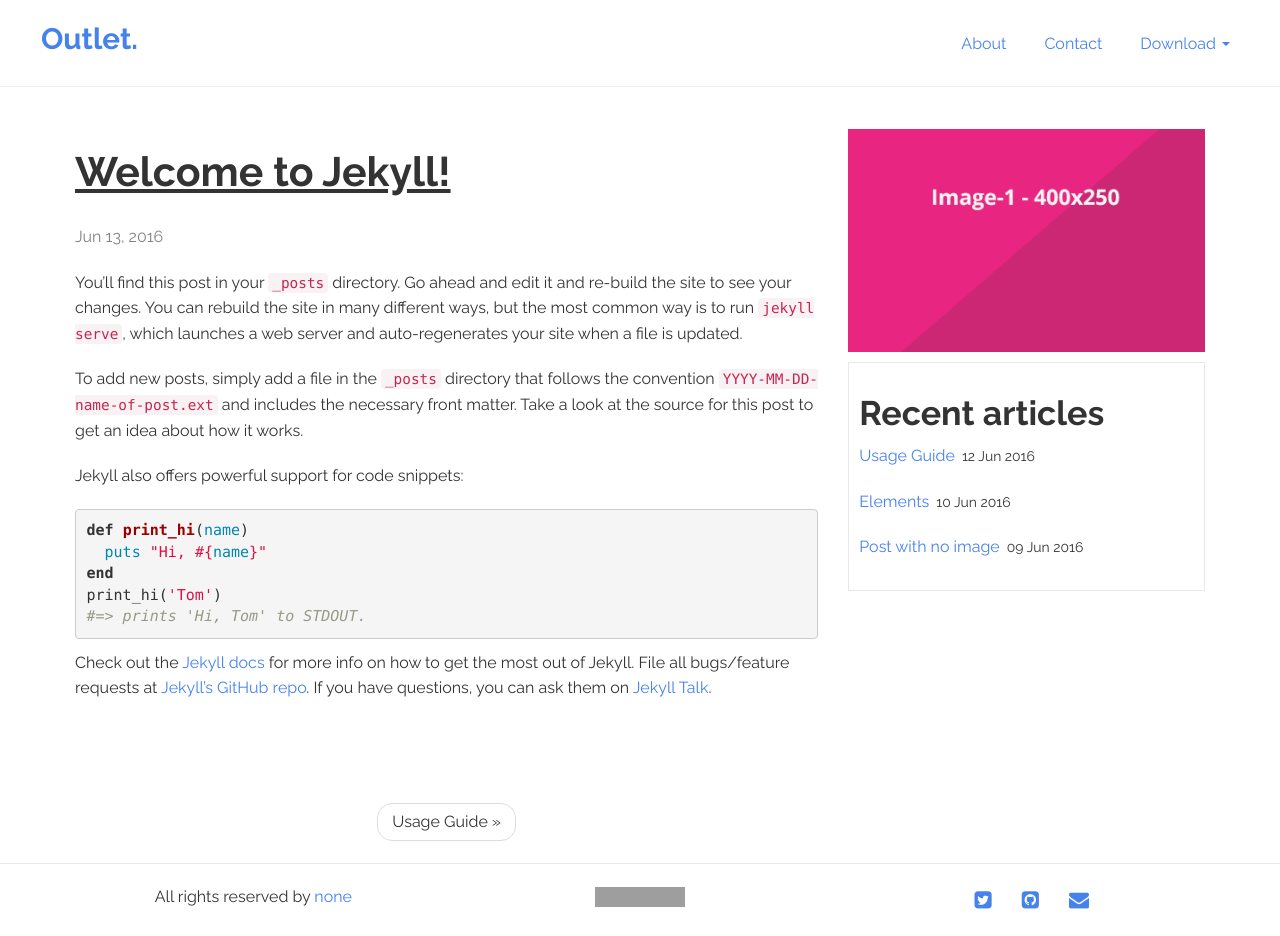
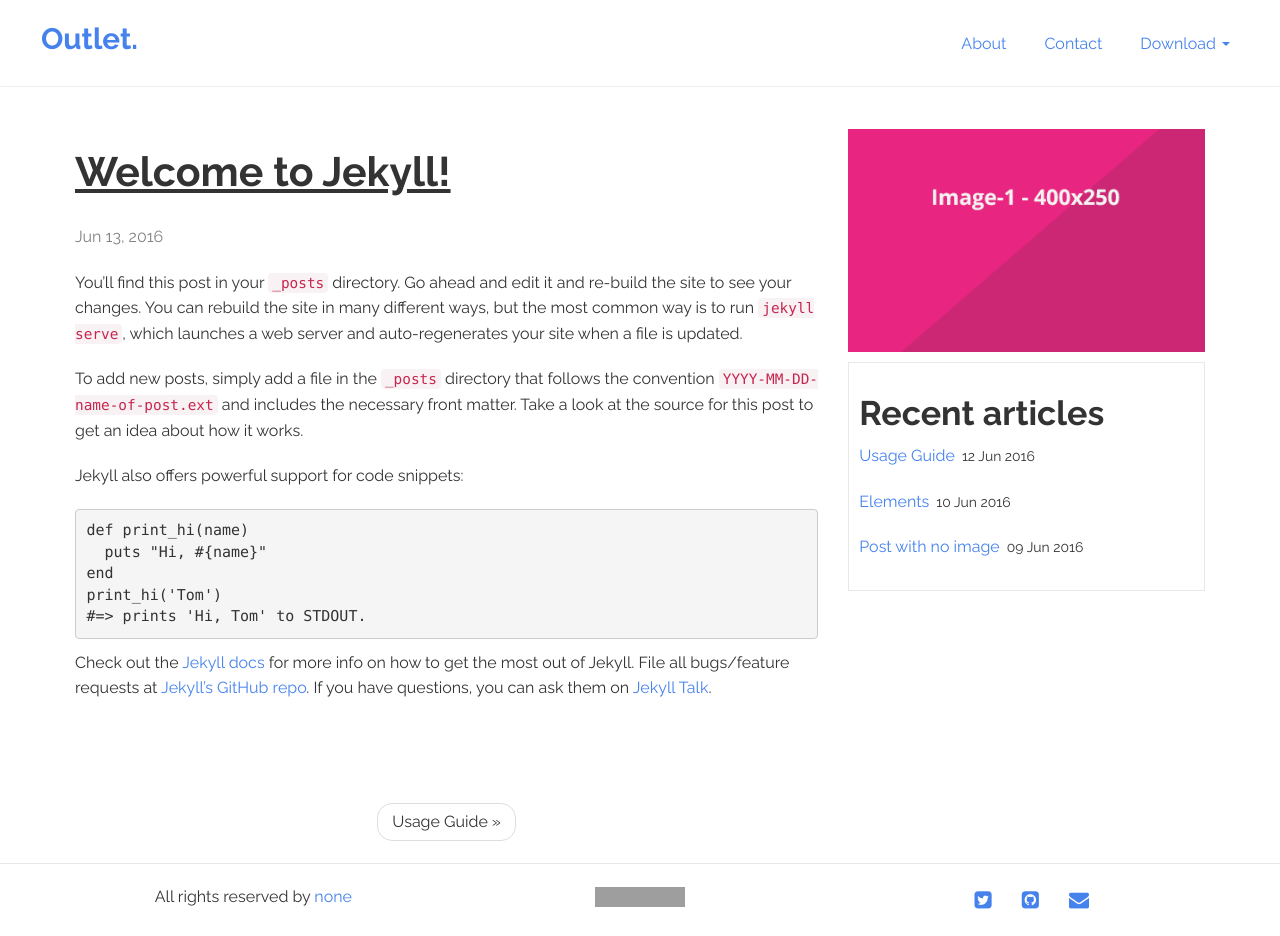
Before and after one commit to wj107/wj107.github.io, a Jekyll site: the page built from _posts/2016-06-13-welcome-to-jekyll.markdown, in a window 1280 px wide. Built offline with Jekyll 4.4.1, drawn with Linux system fonts in a browser that asks for light colours; grey boxes are pictures that could not be loaded.

Commit message:
Update 2016-06-13-welcome-to-jekyll.markdown

````diff
--- a/_posts/2016-06-13-welcome-to-jekyll.markdown
+++ b/_posts/2016-06-13-welcome-to-jekyll.markdown
@@ -12,13 +12,13 @@ To add new posts, simply add a file in the `_posts` directory that follows the c
 
 Jekyll also offers powerful support for code snippets:
 
-{% highlight ruby %}
+```{r}
 def print_hi(name)
   puts "Hi, #{name}"
 end
 print_hi('Tom')
 #=> prints 'Hi, Tom' to STDOUT.
-{% endhighlight %}
+```
 
 Check out the [Jekyll docs][jekyll-docs] for more info on how to get the most out of Jekyll. File all bugs/feature requests at [Jekyll’s GitHub repo][jekyll-gh]. If you have questions, you can ask them on [Jekyll Talk][jekyll-talk].
 
````
